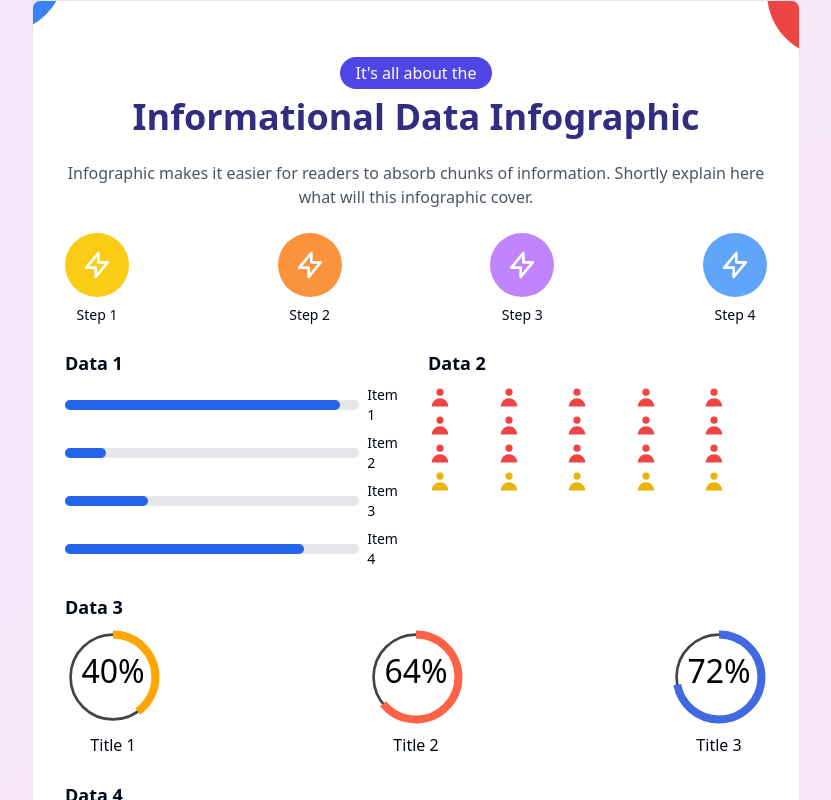
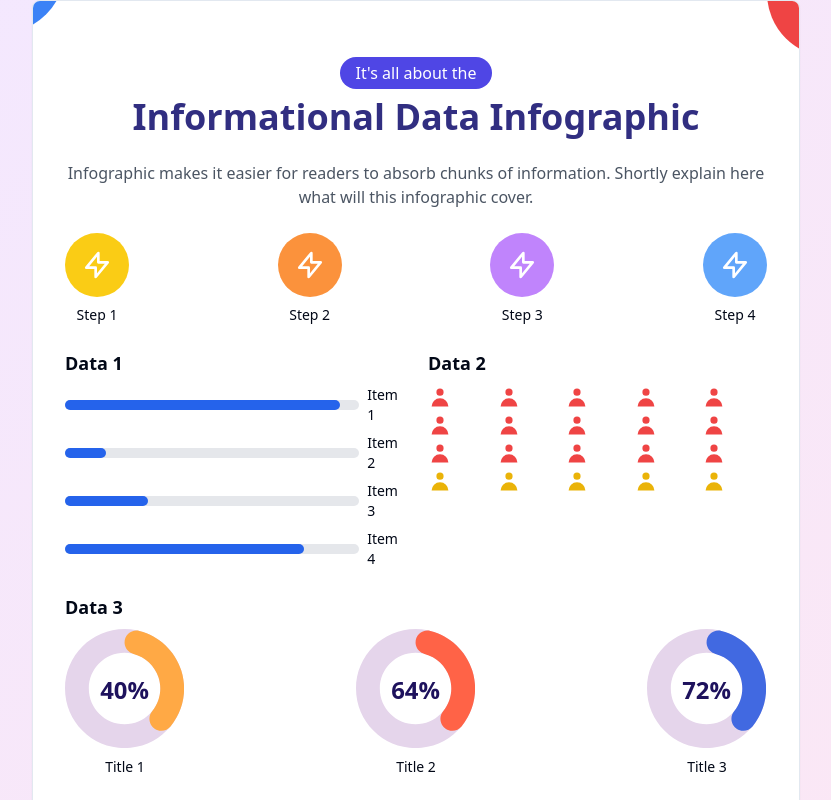
Before and after one commit to GPT-Engineer-App/dashboard-replicator, a React (Vite) app: page / in a window 1280 px wide. Shown: the top 800 px of the page, without its empty margins (224-1055 px from the left). Built offline with nearby package versions, Linux system fonts and the light colour scheme.

Commit message:
GPT Engineer Update [skip gpt_engineer]

```diff
--- a/src/pages/Index.jsx
+++ b/src/pages/Index.jsx
@@ -68,29 +68,26 @@ const Index = () => {
           <div className="flex justify-between">
             {['Title 1', 'Title 2', 'Title 3'].map((title, index) => (
               <div key={title} className="text-center">
-                <svg className="w-24 h-24 mx-auto" viewBox="0 0 36 36">
-                  <path
-                    d="M18 2.0845
-                      a 15.9155 15.9155 0 0 1 0 31.831
-                      a 15.9155 15.9155 0 0 1 0 -31.831"
-                    fill="none"
-                    stroke="#444"
-                    strokeWidth="1"
-                  />
-                  <path
-                    d="M18 2.0845
-                      a 15.9155 15.9155 0 0 1 0 31.831
-                      a 15.9155 15.9155 0 0 1 0 -31.831"
-                    fill="none"
-                    stroke={["#ffa500", "#ff6347", "#4169e1"][index]}
-                    strokeWidth="3"
-                    strokeDasharray={`${[40, 64, 72][index]}, 100`}
-                  />
-                  <text x="18" y="20.35" className="text-xs font-medium" textAnchor="middle">
+                <svg xmlns="http://www.w3.org/2000/svg" width="120" height="120" viewBox="0 0 120.75 120.749998" className="mx-auto">
+                  <defs>
+                    <clipPath id={`clip-path-${index}`}>
+                      <path d="M 59.941406 0 C 93.046875 0 119.882812 26.835938 119.882812 59.941406 C 119.882812 93.046875 93.046875 119.882812 59.941406 119.882812 C 26.835938 119.882812 0 93.046875 0 59.941406 C 0 26.835938 26.835938 0 59.941406 0 L 59.941406 23.976562 C 40.078125 23.976562 23.976562 40.078125 23.976562 59.941406 C 23.976562 79.804688 40.078125 95.90625 59.941406 95.90625 C 79.804688 95.90625 95.90625 79.804688 95.90625 59.941406 C 95.90625 40.078125 79.804688 23.976562 59.941406 23.976562 Z M 59.941406 0 " />
+                    </clipPath>
+                    <clipPath id={`clip-path-fill-${index}`}>
+                      <path d="M 74.929688 1.902344 C 94.769531 7.027344 110.617188 21.929688 116.949219 41.417969 C 123.28125 60.90625 119.222656 82.28125 106.179688 98.089844 C 103.453125 101.390625 99.171875 102.992188 94.949219 102.28125 C 90.726562 101.574219 87.199219 98.664062 85.703125 94.652344 C 84.203125 90.640625 84.960938 86.132812 87.683594 82.828125 C 95.507812 73.347656 97.945312 60.523438 94.148438 48.828125 C 90.347656 37.136719 80.839844 28.191406 68.933594 25.117188 C 64.785156 24.046875 61.527344 20.847656 60.378906 16.71875 C 59.234375 12.59375 60.375 8.167969 63.375 5.113281 C 66.378906 2.054688 70.78125 0.832031 74.929688 1.902344 Z M 74.929688 1.902344 " />
+                    </clipPath>
+                  </defs>
+                  <g clipPath={`url(#clip-path-${index})`}>
+                    <path fill="#e5d5eb" d="M 0 0 L 119.882812 0 L 119.882812 119.882812 L 0 119.882812 Z M 0 0 " />
+                  </g>
+                  <g clipPath={`url(#clip-path-fill-${index})`}>
+                    <path fill={["#ffa945", "#ff6347", "#4169e1"][index]} d="M 0 0 L 119.882812 0 L 119.882812 119.882812 L 0 119.882812 Z M 0 0 " />
+                  </g>
+                  <text x="60" y="70" textAnchor="middle" fill="#1e125d" fontSize="24" fontWeight="bold">
                     {[40, 64, 72][index]}%
                   </text>
                 </svg>
-                <div className="mt-2">{title}</div>
+                <div className="mt-2 text-sm font-medium">{title}</div>
               </div>
             ))}
           </div>
```
